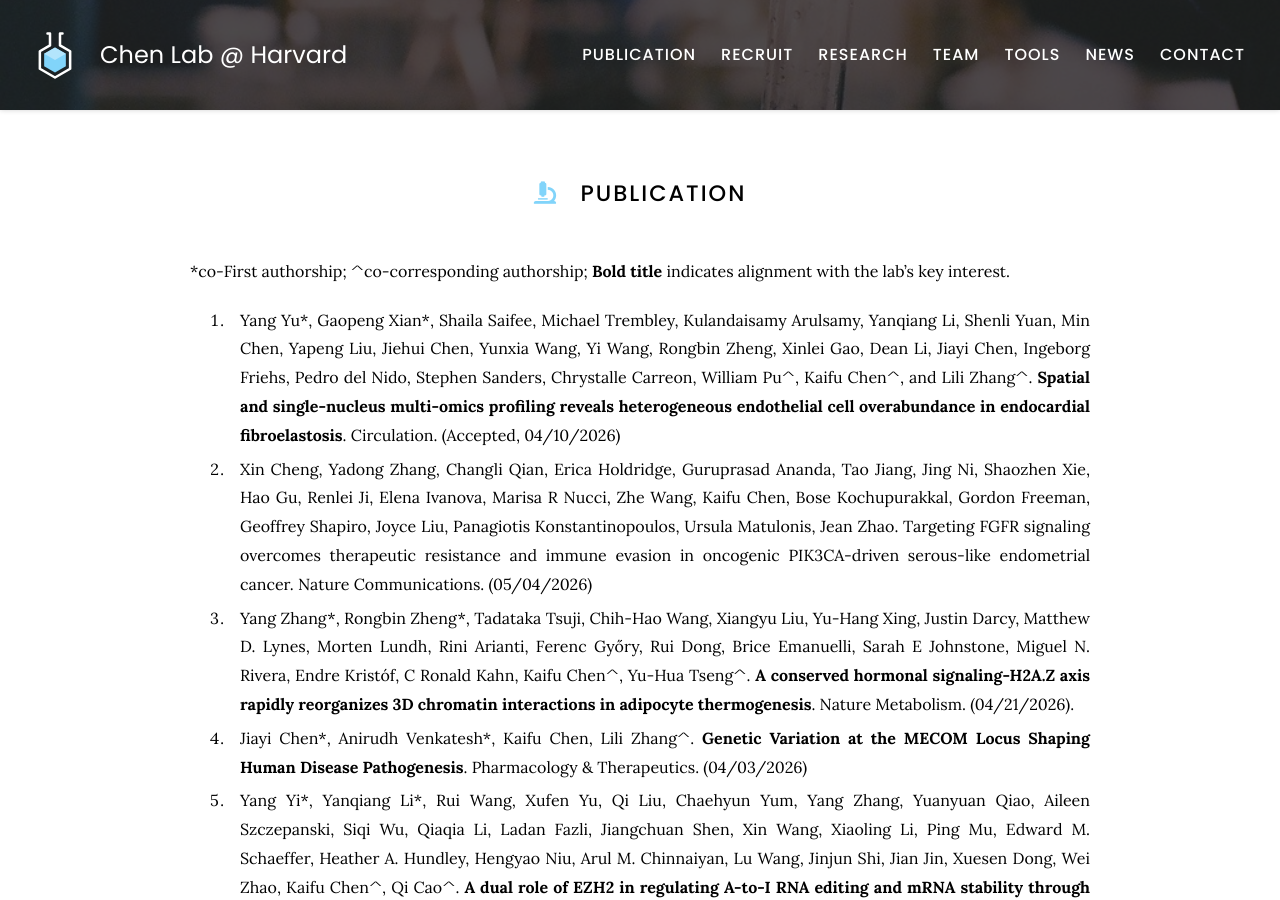
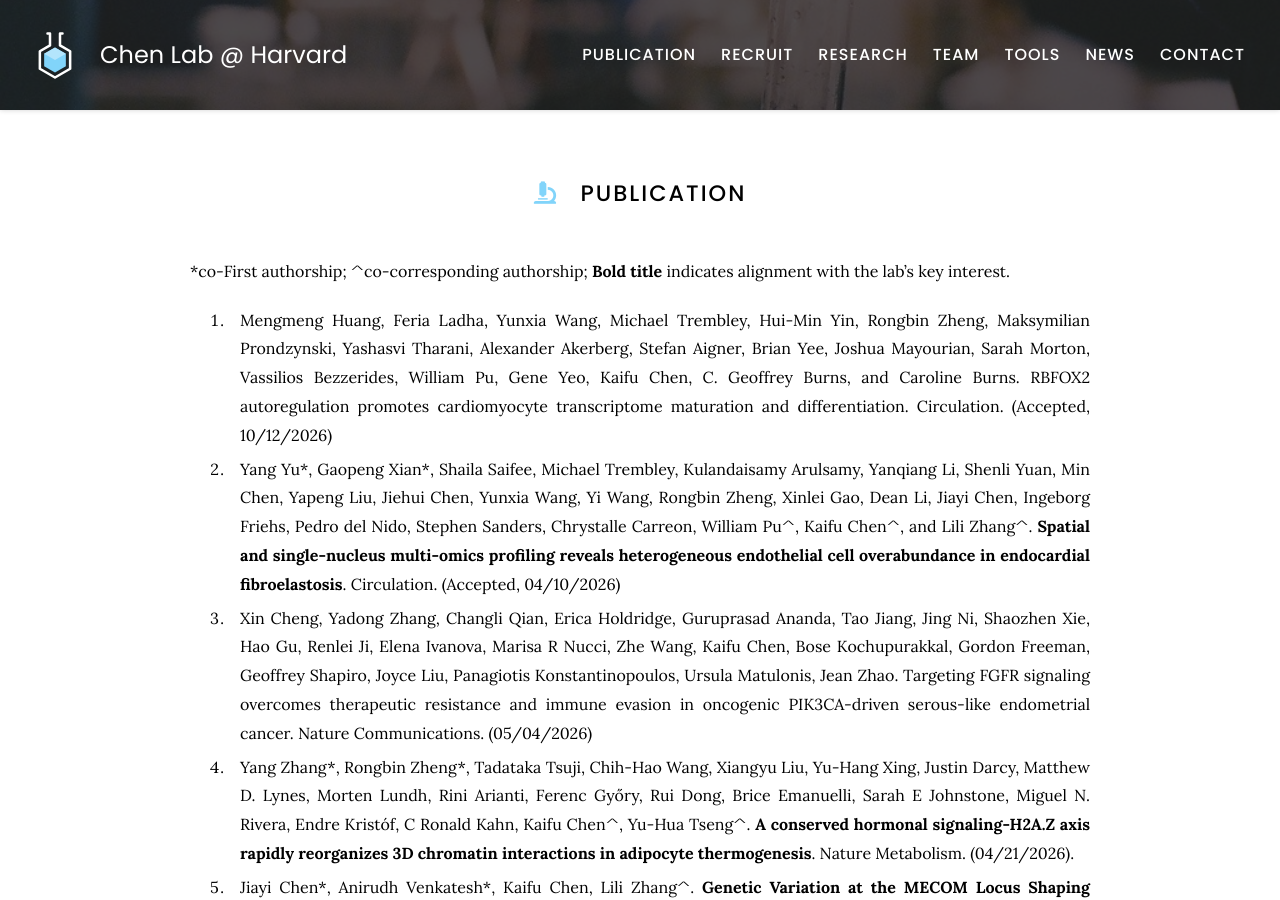
Before and after one commit to kaifuchenlab/kaifuchenlab.github.io, a Jekyll site: the page built from 3.publication/index.md, in a window 1280 px wide and 900 px high. Built offline with Jekyll 4.4.1, drawn with Linux system fonts in a browser that asks for light colours.

Commit message:
Update index.md

```diff
--- a/3.publication/index.md
+++ b/3.publication/index.md
@@ -8,6 +8,8 @@ nav:
 # <i class="fas fa-microscope"></i>Publication
 
  \*co-First authorship; ^co-corresponding authorship; **Bold title** indicates alignment with the lab's key interest.
+
+111. Mengmeng Huang, Feria Ladha, Yunxia Wang, Michael Trembley, Hui-Min Yin, Rongbin Zheng, Maksymilian Prondzynski, Yashasvi Tharani, Alexander Akerberg, Stefan Aigner, Brian Yee, Joshua Mayourian, Sarah Morton, Vassilios Bezzerides, William Pu, Gene Yeo, Kaifu Chen, C. Geoffrey Burns, and Caroline Burns. RBFOX2 autoregulation promotes cardiomyocyte transcriptome maturation and differentiation. Circulation. (Accepted, 10/12/2026)
 
 110. Yang Yu\*, Gaopeng Xian\*, Shaila Saifee, Michael Trembley, Kulandaisamy Arulsamy, Yanqiang Li, Shenli Yuan, Min Chen, Yapeng Liu, Jiehui Chen, Yunxia Wang, Yi Wang, Rongbin Zheng, Xinlei Gao, Dean Li, Jiayi Chen, Ingeborg Friehs, Pedro del Nido, Stephen Sanders, Chrystalle Carreon, William Pu^, Kaifu Chen^, and Lili Zhang^. **Spatial and single-nucleus multi-omics profiling reveals heterogeneous endothelial cell overabundance in endocardial fibroelastosis**. Circulation. (Accepted, 04/10/2026)
 
```
